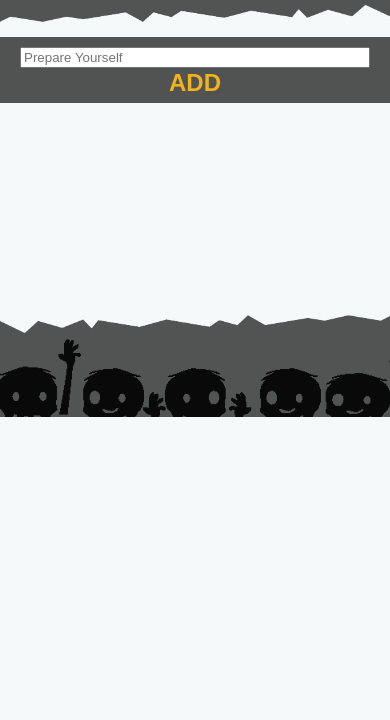
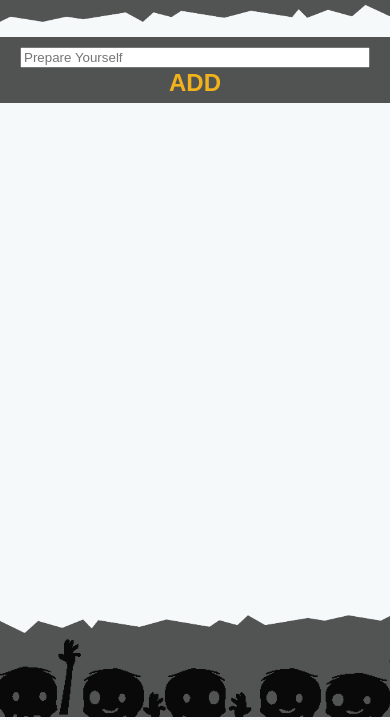
Before and after one commit to ChrisDuffyOne/ZombieList_2, a plain HTML site: page index.html in a window 390 px wide. Shown: the part 220-940 px from the top of the page. Before the commit the page ends 844 px from the top, so only its background shows below. Drawn offline with nearby package versions, Linux system fonts and the light colour scheme.

Commit message:
Mobilized the List
Gave the list items section a min height when it display on mobile
phones. The reason being so that you wouldn't see the end of the HTML

```diff
--- a/style.css
+++ b/style.css
@@ -179,3 +179,10 @@ footer{
 .zombieWall{
 	max-height: 80px;
 }
+
+/*//////////////////MOBILE CSS////////////////////////////*/
+@media only screen and (max-width: 980px) {
+	#listItems{
+		min-height: 500px;
+	}
+}
```
Also changed, not shown: script.js (+0 -15 lines).
